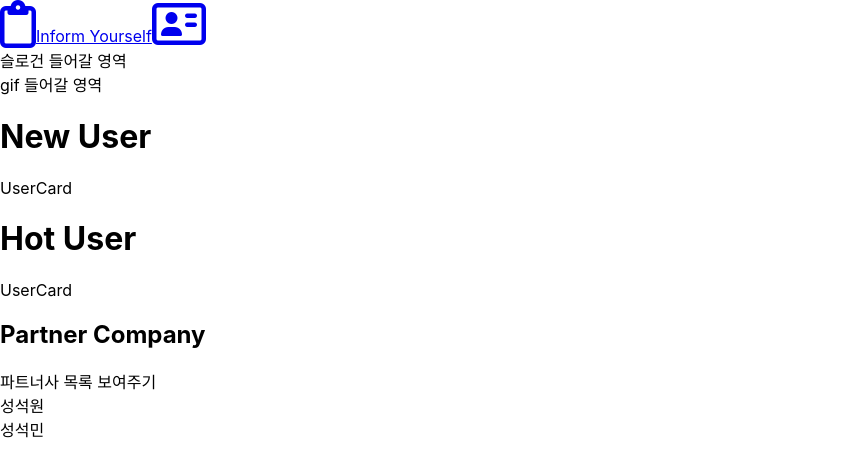
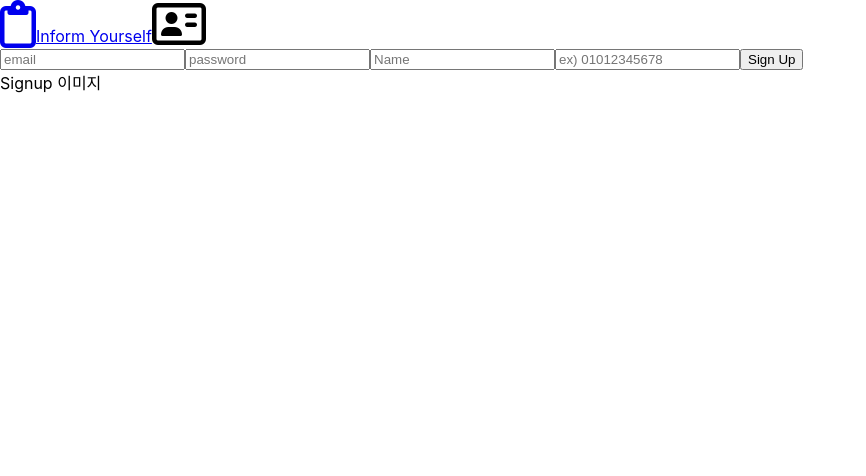
Before and after one commit to sseongFamily/inform-yourself-client, a React (Create React App) app: page /signup in a window 1280 px wide. Shown: the top 476 px of the page, without its empty margins (0-866 px from the left). Built offline with nearby package versions, Linux system fonts and the light colour scheme.

Commit message:
📝 add/13/signup page

```diff
--- a/src/App.tsx
+++ b/src/App.tsx
@@ -1,13 +1,20 @@
 import React from 'react';
+import { Route, Switch } from 'react-router';
 import './App.css';
 import MainNav from './components/MainNav';
 import Home from './pages/main/Home';
+import SignUp from './pages/user/SignUp';
+import SignIn from './pages/user/SignIn';
 
 function App() {
   return (
     <div>
       <MainNav />
-      <Home />
+      <Switch>
+        <Route path="/" exact render={() => <Home />} />
+        <Route path="/signup" render={() => <SignUp />} />
+        <Route path="/signin" render={() => <SignIn />} />
+      </Switch>
     </div>
   );
 }
--- a/src/components/MainNav.tsx
+++ b/src/components/MainNav.tsx
@@ -17,13 +17,7 @@ function MainNav() {
       <Link to="/">
         <span>Inform Yourself</span>
       </Link>
-      {isCheck ? (
-        'profile'
-      ) : (
-        <Link to="/mypage">
-          <i className="far fa-address-card fa-3x" />
-        </Link>
-      )}
+      {isCheck ? 'profile' : <i className="far fa-address-card fa-3x" />}
     </div>
   );
 }
--- /dev/null
+++ b/src/pages/user/SignUp.tsx
@@ -0,0 +1,20 @@
+import React from 'react';
+
+function SignUp() {
+  return (
+    <div>
+      {/* signup input요소 div */}
+      <div>
+        <input type="text" placeholder="email" />
+        <input type="password" placeholder="password" />
+        <input type="text" placeholder="Name" />
+        <input type="text" placeholder="ex) 01012345678" />
+        <button>Sign Up</button>
+      </div>
+      {/* signup 이미지 넣는 div */}
+      <div>Signup 이미지</div>
+    </div>
+  );
+}
+
+export default SignUp;
```
